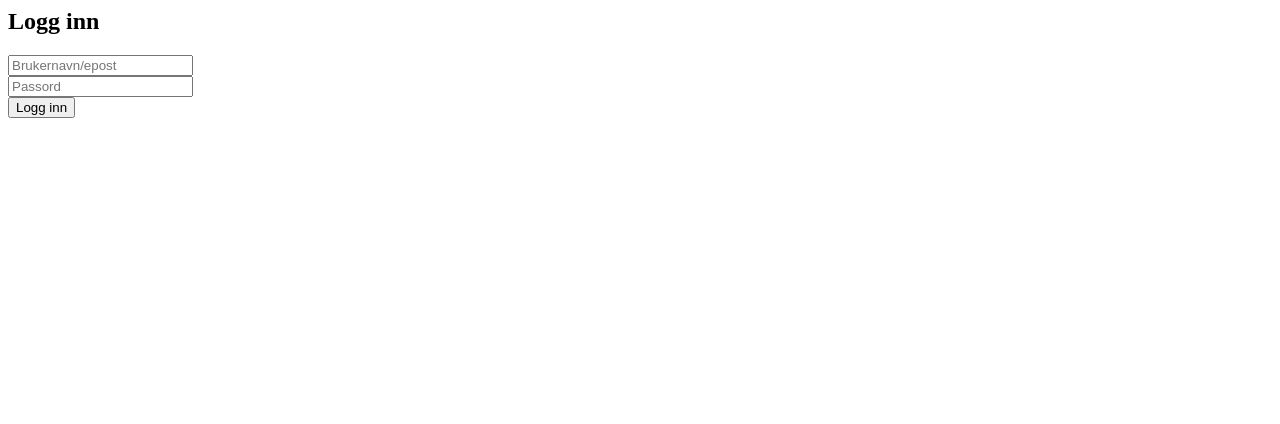
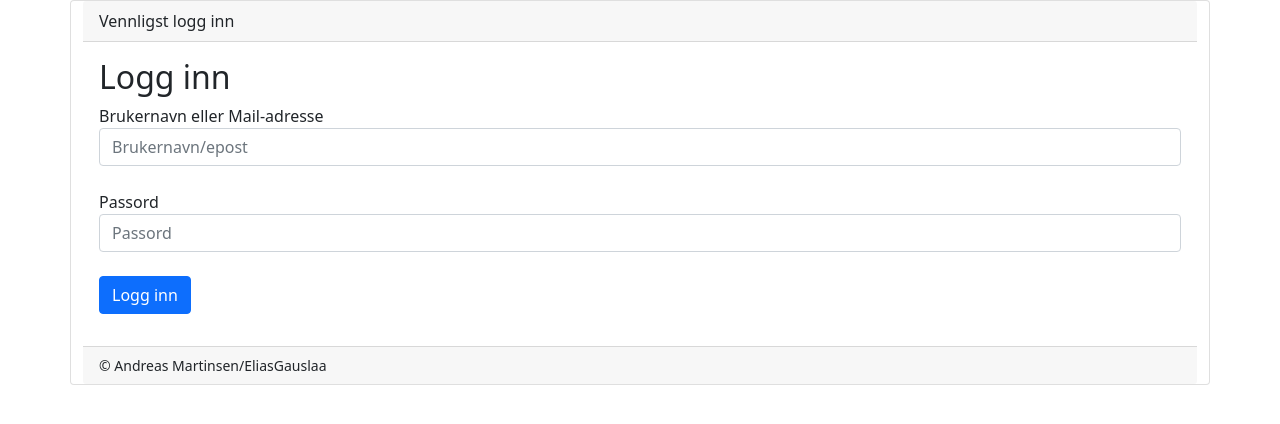
Before and after one commit to EliasGauslaa/Neo, a PHP site: page /login.php in a window 1280 px wide. Shown: the top 424 px of the page. Run offline with PHP 8.4, Linux system fonts and the light colour scheme.

Commit message:
styling og bugfix

```diff
--- a/www/site/edit.php
+++ b/www/site/edit.php
@@ -31,7 +31,7 @@ if(isset($_POST['edit'])){
 
     $query_run_addRole = mysqli_query($conn, $addRole);
 
-    if($query_run_editMember){
+    if($query_run_editMember or $query_run_addRole){
         mysqli_close($conn); // Close connection
         header("location:index.php"); // redirects to members page
         exit;
--- a/www/site/inc/header.php
+++ b/www/site/inc/header.php
@@ -4,7 +4,7 @@
 
 <?php
     if (!isset($_SESSION["userUid"])) {
-        header("location: /Prosjekt1/Neo/www/site/login.php");
+        header("location: /Prosjekt/Neo/www/site/login.php");
         exit();
     }
 ?>
--- a/www/site/login.php
+++ b/www/site/login.php
@@ -2,14 +2,40 @@
     // include_once "inc/header.php"
     include_once "inc/config.php"
 ?>
+    <html>
+        <head>
+            <title>Logg inn</title>
+            <link rel="stylesheet" type="text/css" href="css/Bootstrap/bootstrap.css">
+        </head>
+        <body>
+            <div class="container">
+                <div class="row">
+                    <div class="card">
+                        <div class="card-header">
+                            Vennligst logg inn
+                    </div>
+                <div class="card-body">
 
     <section>
         <h2>Logg inn</h2>
         <form action="inc/login.inc.php" method="post">
-            <input type="text" name="uid" placeholder="Brukernavn/epost"><br>
-            <input type="password" name="pwd" placeholder="Passord"><br>
-            <button type="submit" name="submit">Logg inn</button>
+
+            <label for="uid">Brukernavn eller Mail-adresse</label>
+            <input type="text" class="form-control" id="uid" name="uid" placeholder="Brukernavn/epost"><br>
+
+            <label for="pwd">Passord</label>
+            <input type="password" class="form-control" id="pwd" name="pwd" placeholder="Passord"><br>
+
+            <button type="submit" class="btn btn-primary" name="submit">Logg inn</button>
         </form>
+    </section>
+                </div>
+            <div class="card-footer">
+                <small>&copy; Andreas Martinsen/EliasGauslaa</small>
+            </div>
+        </div>
+    </div>
+</div>
 
         <?php
         if (isset($_GET["error"])) {
```
